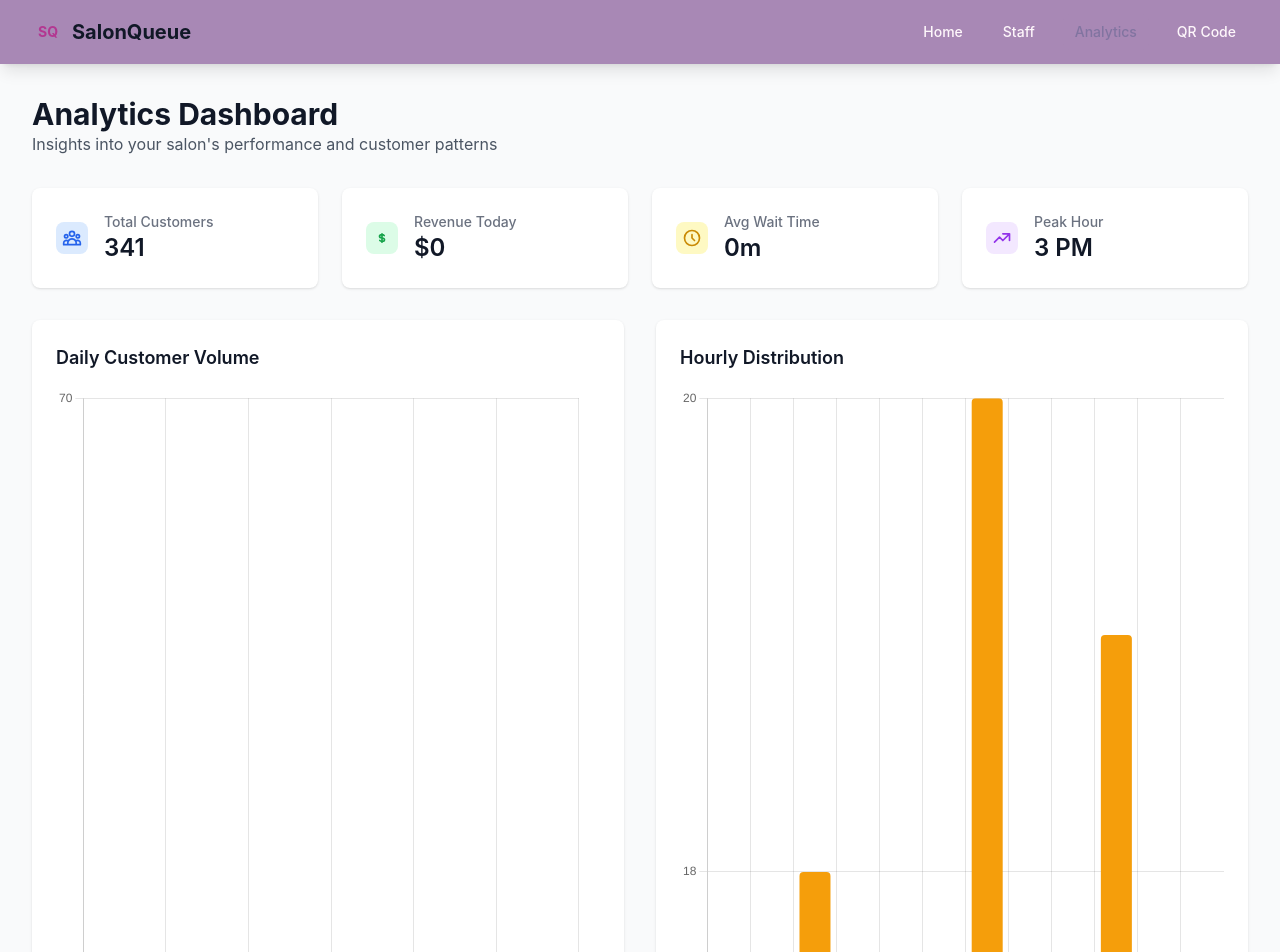
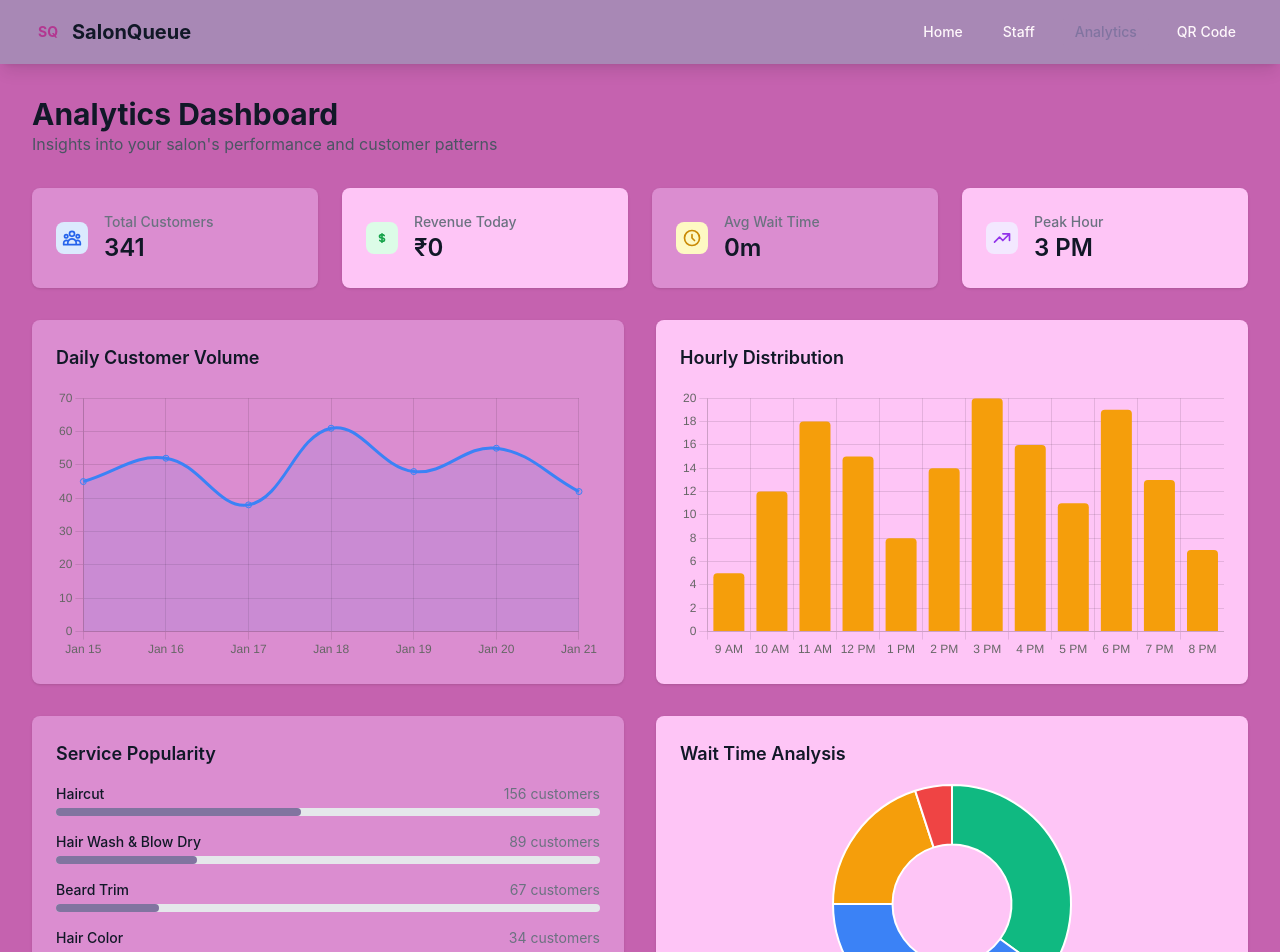
Before and after one commit to Zaa-Shreyas/SalonQueue, a Vue app: page /analytics in a window 1280 px wide. Shown: the top 952 px of the page. Built offline with nearby package versions, Linux system fonts and the light colour scheme; no server answers; the database is empty; the HTML template or start-up script is replaced by a standard one.

Commit message:
Qr code generated

```diff
--- a/src/views/Analytics.vue
+++ b/src/views/Analytics.vue
@@ -1,5 +1,5 @@
 <template>
-  <div class="min-h-screen bg-gray-50 py-8">
+  <div class="min-h-screen bg-tertiary-600 py-8">
     <div class="max-w-7xl mx-auto px-4 sm:px-6 lg:px-8">
       <div class="mb-8">
         <h1 class="text-3xl font-bold text-gray-900">Analytics Dashboard</h1>
@@ -8,7 +8,7 @@
 
       <!-- Key Metrics -->
       <div class="grid grid-cols-1 md:grid-cols-2 lg:grid-cols-4 gap-6 mb-8">
-        <div class="bg-white rounded-lg shadow p-6">
+        <div class="bg-tertiary-400 rounded-lg shadow p-6">
           <div class="flex items-center">
             <div class="flex-shrink-0">
               <div class="w-8 h-8 bg-blue-100 rounded-lg flex items-center justify-center">
@@ -24,7 +24,7 @@
           </div>
         </div>
 
-        <div class="bg-white rounded-lg shadow p-6">
+        <div class="bg-tertiary-100 rounded-lg shadow p-6">
           <div class="flex items-center">
             <div class="flex-shrink-0">
               <div class="w-8 h-8 bg-green-100 rounded-lg flex items-center justify-center">
@@ -35,12 +35,12 @@
             </div>
             <div class="ml-4">
               <p class="text-sm font-medium text-gray-500">Revenue Today</p>
-              <p class="text-2xl font-semibold text-gray-900">${{ todayRevenue }}</p>
+              <p class="text-2xl font-semibold text-gray-900">₹{{ todayRevenue }}</p>
             </div>
           </div>
         </div>
 
-        <div class="bg-white rounded-lg shadow p-6">
+        <div class="bg-tertiary-400 rounded-lg shadow p-6">
           <div class="flex items-center">
             <div class="flex-shrink-0">
               <div class="w-8 h-8 bg-yellow-100 rounded-lg flex items-center justify-center">
@@ -56,7 +56,7 @@
           </div>
         </div>
 
-        <div class="bg-white rounded-lg shadow p-6">
+        <div class="bg-tertiary-100 rounded-lg shadow p-6">
           <div class="flex items-center">
             <div class="flex-shrink-0">
               <div class="w-8 h-8 bg-purple-100 rounded-lg flex items-center justify-center">
@@ -76,13 +76,13 @@
       <!-- Charts -->
       <div class="grid grid-cols-1 lg:grid-cols-2 gap-8 mb-8">
         <!-- Daily Customers Chart -->
-        <div class="bg-white rounded-lg shadow p-6">
+        <div class="bg-tertiary-400 rounded-lg shadow p-6">
           <h2 class="text-lg font-semibold text-gray-900 mb-4">Daily Customer Volume</h2>
           <canvas ref="dailyChart" width="400" height="200"></canvas>
         </div>
 
         <!-- Hourly Distribution Chart -->
-        <div class="bg-white rounded-lg shadow p-6">
+        <div class="bg-tertiary-100 rounded-lg shadow p-6">
           <h2 class="text-lg font-semibold text-gray-900 mb-4">Hourly Distribution</h2>
           <canvas ref="hourlyChart" width="400" height="200"></canvas>
         </div>
@@ -91,7 +91,7 @@
       <!-- Service Popularity and Wait Times -->
       <div class="grid grid-cols-1 lg:grid-cols-2 gap-8">
         <!-- Service Popularity -->
-        <div class="bg-white rounded-lg shadow p-6">
+        <div class="bg-tertiary-400 rounded-lg shadow p-6">
           <h2 class="text-lg font-semibold text-gray-900 mb-4">Service Popularity</h2>
           <div class="space-y-4">
             <div
@@ -116,14 +116,14 @@
         </div>
 
         <!-- Wait Time Analysis -->
-        <div class="bg-white rounded-lg shadow p-6">
+        <div class="bg-tertiary-100 rounded-lg shadow p-6">
           <h2 class="text-lg font-semibold text-gray-900 mb-4">Wait Time Analysis</h2>
           <canvas ref="waitTimeChart" width="400" height="200"></canvas>
         </div>
       </div>
 
       <!-- Recent Activity -->
-      <div class="mt-8 bg-white rounded-lg shadow">
+      <div class="mt-8 bg-tertiary-400 rounded-lg shadow">
         <div class="px-6 py-4 border-b border-gray-200">
           <h2 class="text-lg font-semibold text-gray-900">Recent Activity</h2>
         </div>
@@ -278,7 +278,7 @@ const createDailyChart = () => {
     },
     options: {
       responsive: true,
-      maintainAspectRatio: false,
+      aspectRatio: 2,
       plugins: {
         legend: {
           display: false
@@ -309,7 +309,7 @@ const createHourlyChart = () => {
     },
     options: {
       responsive: true,
-      maintainAspectRatio: false,
+      aspectRatio: 2,
       plugins: {
         legend: {
           display: false
@@ -340,7 +340,7 @@ const createWaitTimeChart = () => {
     },
     options: {
       responsive: true,
-      maintainAspectRatio: false,
+      aspectRatio: 2,
       plugins: {
         legend: {
           position: 'bottom'
@@ -353,7 +353,9 @@ const createWaitTimeChart = () => {
 onMounted(async () => {
   await nextTick()
   createDailyChart()
+  await nextTick()
   createHourlyChart()
+  await nextTick()
   createWaitTimeChart()
 })
 </script>
--- a/src/views/QRGenerator.vue
+++ b/src/views/QRGenerator.vue
@@ -1,5 +1,5 @@
 <template>
-  <div class="min-h-screen bg-gradient-to-br from-primary-50 to-accent-50 py-8">
+  <div class="min-h-screen bg-gradient-to-br from-purple-300 to-purple-200 py-8">
     <div class="max-w-4xl mx-auto px-4 sm:px-6 lg:px-8">
       <div class="text-center mb-8">
         <h1 class="text-3xl font-bold text-gray-900 mb-4">QR Code Management</h1>
@@ -8,7 +8,7 @@
 
       <div class="grid grid-cols-1 lg:grid-cols-2 gap-8">
         <!-- QR Code Generator -->
-        <div class="bg-white rounded-lg shadow p-6">
+        <div class="bg-violet-300 rounded-lg shadow p-6">
           <h2 class="text-xl font-semibold text-gray-900 mb-4">Generate QR Code</h2>
 
           <div class="space-y-4">
@@ -18,7 +18,7 @@
               </label>
               <select
                 v-model="selectedType"
-                class="w-full px-3 py-2 border border-gray-300 rounded-md focus:ring-primary-500 focus:border-primary-500"
+                class="w-full px-3 py-2 border border-gray-300 bg-rose-100 rounded-md focus:ring-primary-500 focus:border-primary-500"
               >
                 <option value="registration">Customer Registration</option>
                 <option value="status">Queue Status Check</option>
@@ -32,7 +32,7 @@
               </label>
               <select
                 v-model="preSelectedService"
-                class="w-full px-3 py-2 border border-gray-300 rounded-md focus:ring-primary-500 focus:border-primary-500"
+                class="w-full px-3 py-2 border border-gray-300 bg-rose-100 rounded-md focus:ring-primary-500 focus:border-primary-500"
               >
                 <option value="">No pre-selection</option>
                 <option v-for="service in services" :key="service.id" :value="service.name">
@@ -49,7 +49,7 @@
                 v-model="customMessage"
                 type="text"
                 placeholder="e.g., Scan to join our queue!"
-                class="w-full px-3 py-2 border border-gray-300 rounded-md focus:ring-primary-500 focus:border-primary-500"
+                class="w-full px-3 py-2 border border-gray-300 bg-rose-100 rounded-md focus:ring-primary-500 focus:border-primary-500"
               />
             </div>
 
@@ -63,7 +63,7 @@
         </div>
 
         <!-- QR Code Display -->
-        <div class="bg-white rounded-lg shadow p-6">
+        <div class="bg-violet-300 rounded-lg shadow p-6">
           <h2 class="text-xl font-semibold text-gray-900 mb-4">Generated QR Code</h2>
 
           <div v-if="currentQR" class="text-center">
@@ -102,7 +102,7 @@
       </div>
 
       <!-- QR Scanner Section -->
-      <div class="mt-8 bg-white rounded-lg shadow p-6">
+      <div class="mt-8 bg-violet-300 rounded-lg shadow p-6">
         <h2 class="text-xl font-semibold text-gray-900 mb-4">QR Code Scanner</h2>
 
         <div class="grid grid-cols-1 lg:grid-cols-2 gap-8">
@@ -186,14 +186,14 @@
       </div>
 
       <!-- Recent QR Codes -->
-      <div class="mt-8 bg-white rounded-lg shadow p-6">
+      <div class="mt-8 bg-violet-300 rounded-lg shadow p-6">
         <h2 class="text-xl font-semibold text-gray-900 mb-4">Recent QR Codes</h2>
 
         <div class="grid grid-cols-1 md:grid-cols-3 gap-4">
           <div
             v-for="qr in recentQRs"
             :key="qr.id"
-            class="border border-gray-200 rounded-lg p-4 hover:border-primary-300 transition-colors cursor-pointer"
+            class="border border-gray-200 bg-rose-200 rounded-lg p-4 hover:border-primary-300 transition-colors cursor-pointer"
             @click="selectQR(qr)"
           >
             <div class="text-center mb-3">
```
